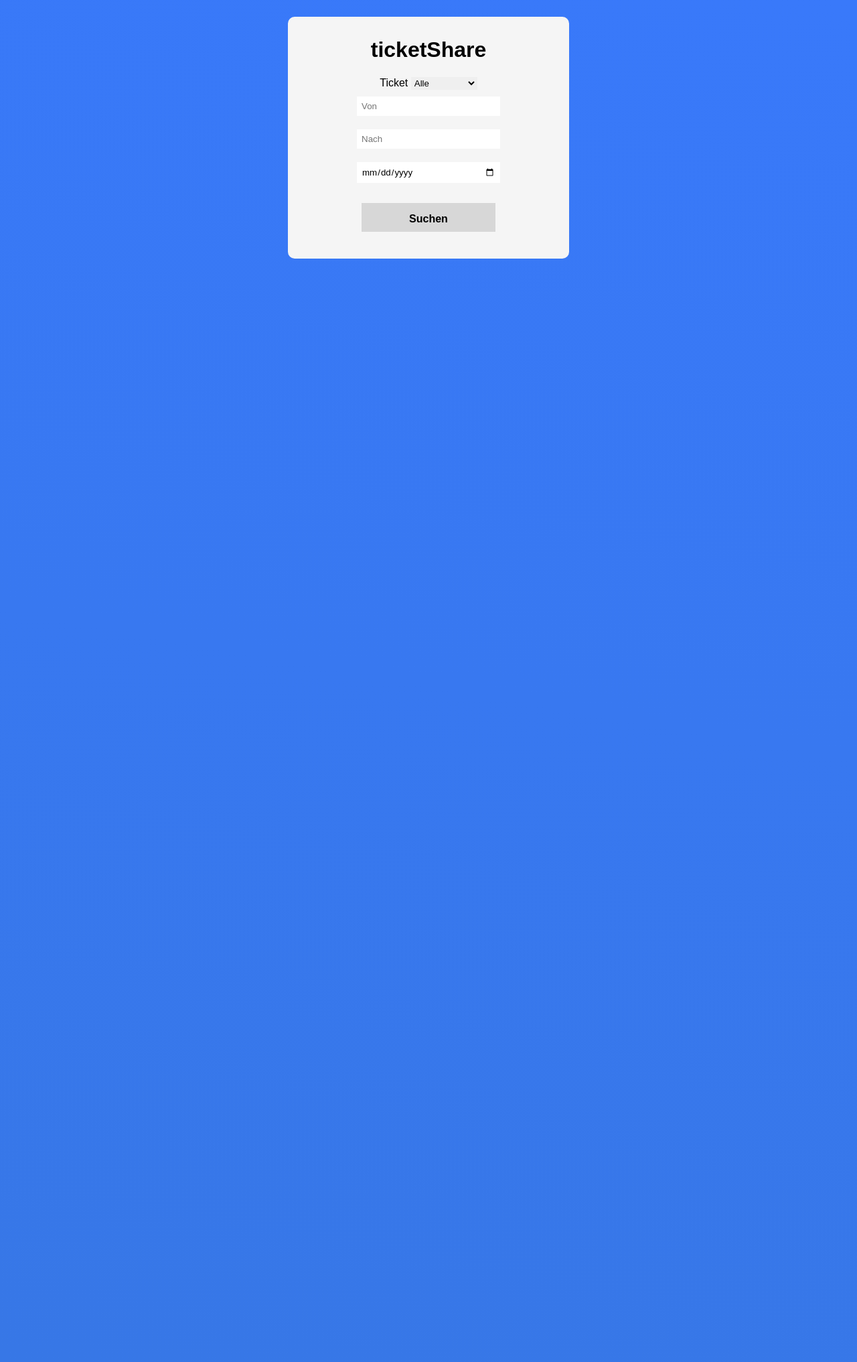
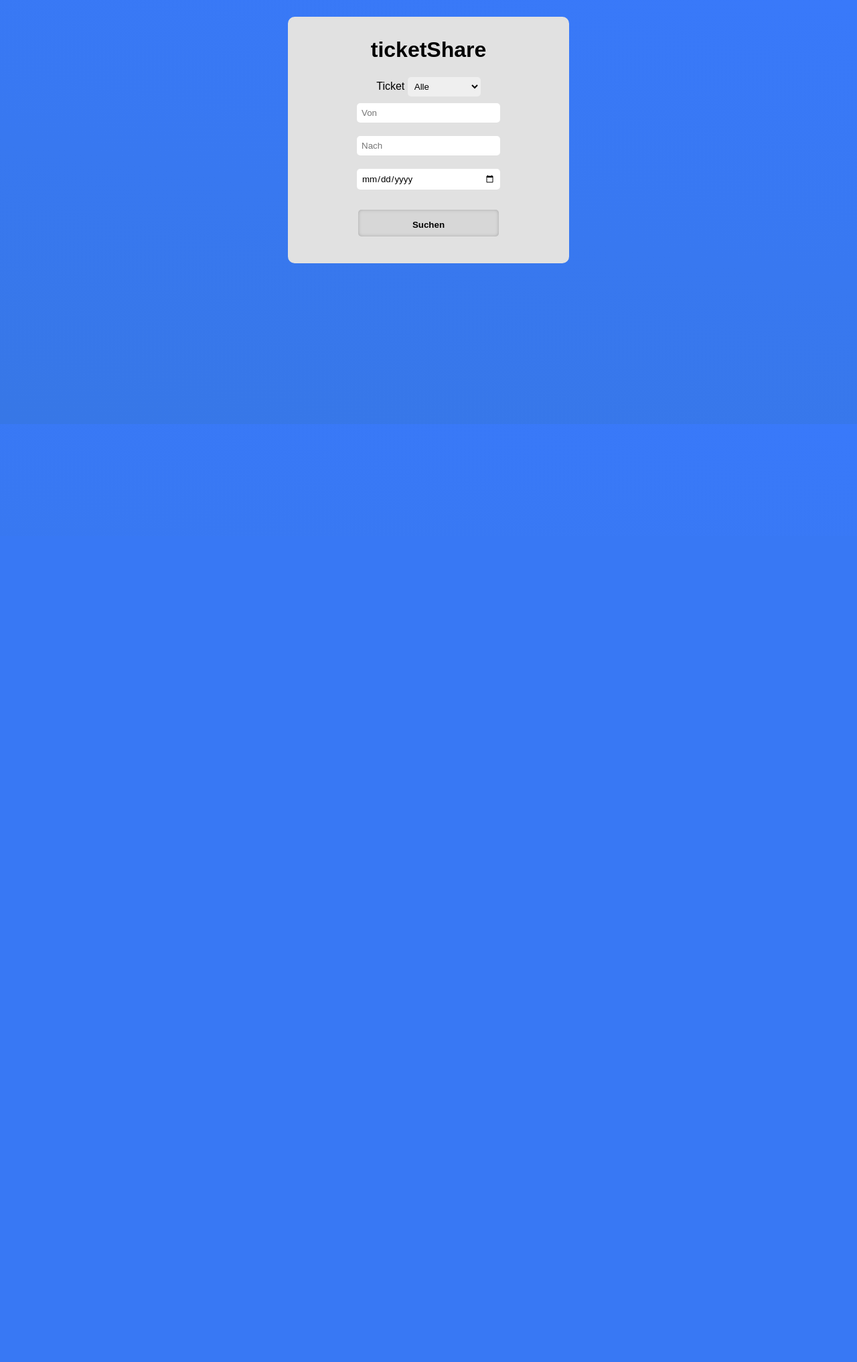
Before and after one commit to jeffersonferraz/ticketShare, a PHP site: page / in a window 1280 px wide. Shown: the whole page at 67% size. After the commit the page ends 633 px from the top, so only its background shows below. Run offline with PHP 8.4, Linux system fonts and the light colour scheme.

Commit message:
Update style.css

```diff
--- a/css/style.css
+++ b/css/style.css
@@ -6,12 +6,12 @@
 
 body {
     background: linear-gradient(10deg, rgb(55, 119, 230), rgb(57, 121, 250));
-    height: 2000px;
+    height: 600px;
 }
 
 .container {
     text-align: center;
-    background: whitesmoke;
+    background: rgb(225, 225, 225);
     max-width: 400px;
     padding: 10px;
     margin: 25px auto;
@@ -19,8 +19,9 @@ body {
 }
 
 form select {
-
+    padding: 5px;
     border-color: transparent;
+    border-radius: 5px;
 }
 
 form input {
@@ -28,17 +29,18 @@ form input {
     margin: 10px;
     width: 200px;
     border-color: transparent;
+    border-radius: 5px;
 }
 
 form button {
     background-color: rgb(215, 215, 215);
-    width: 200px;
+    width: 210px;
     margin: 20px auto 30px;
     padding: 15px 60px 10px;
-    font-size: 1em;
     font-weight: 600;
     border: none;
     cursor: pointer;
-    box-shadow: 0px 0px 0px;
+    border-radius: 5px;
+    box-shadow: 0px 0px 5px darkgray inset;
     transition: 0.4s;
 }
```
